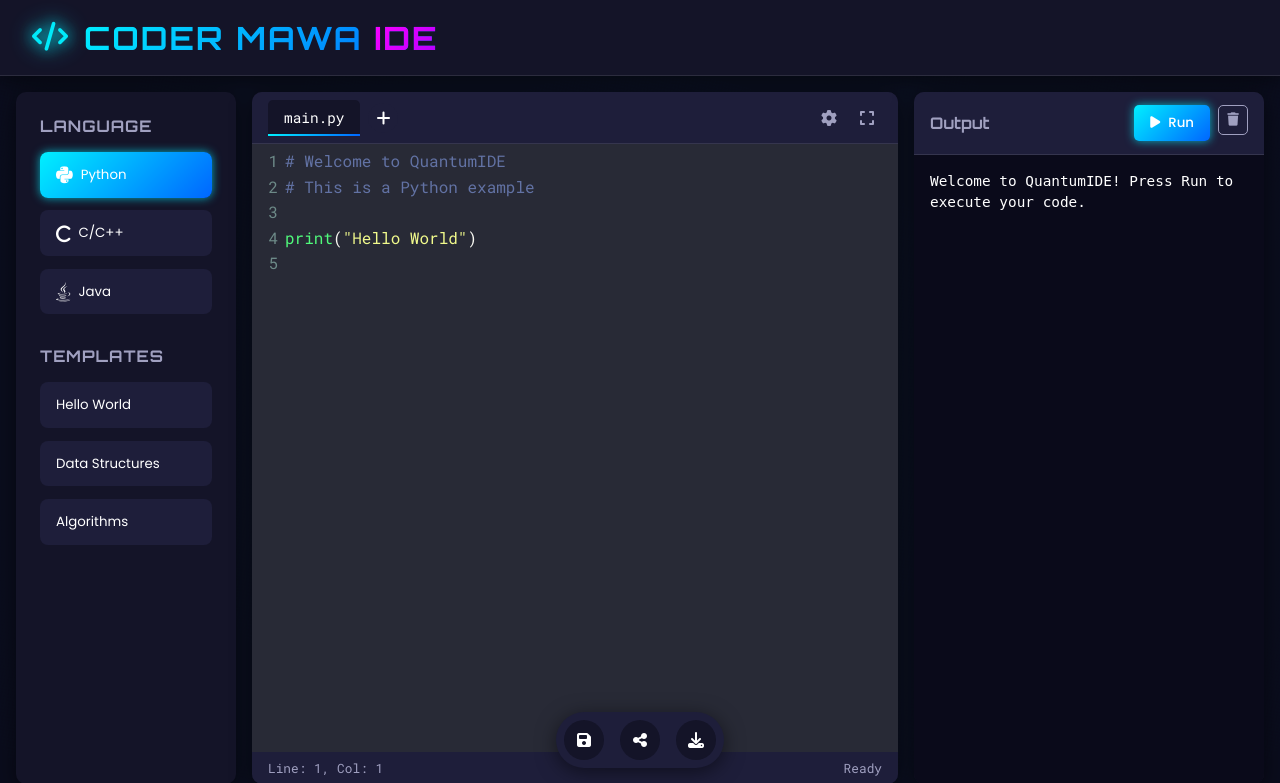
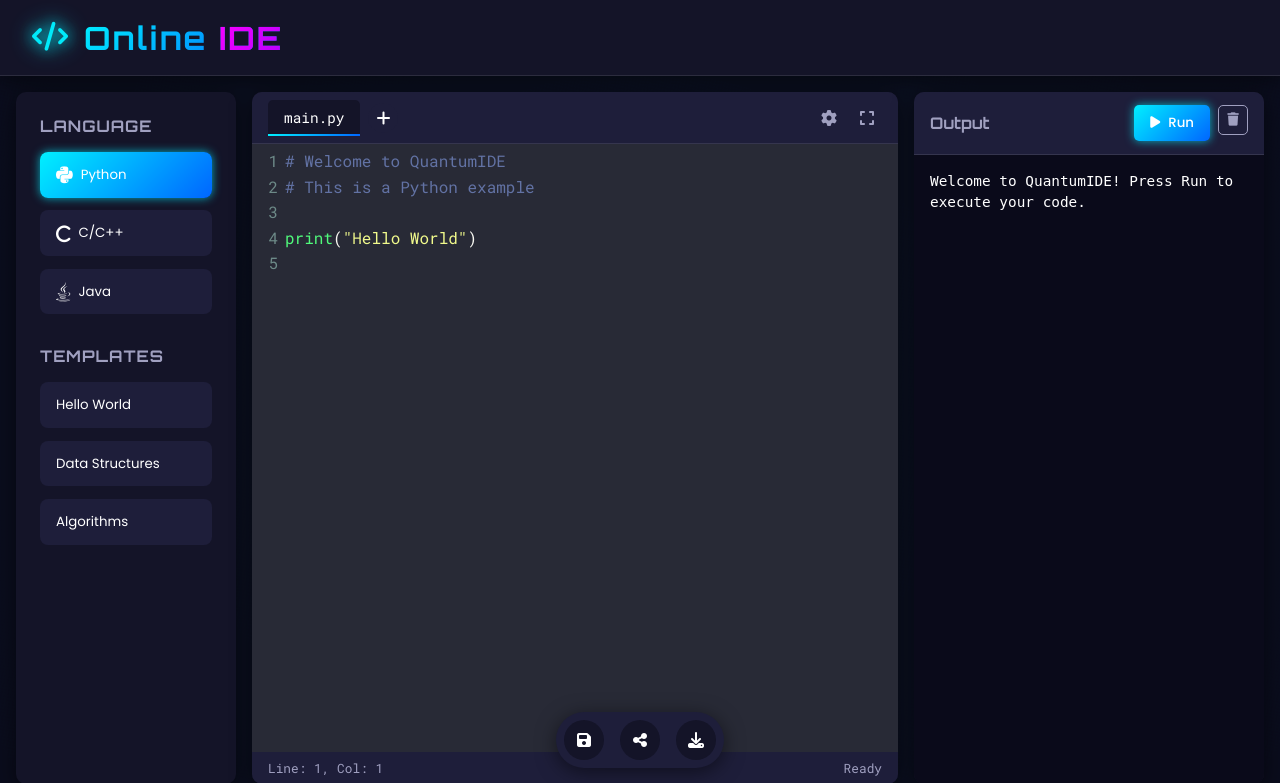
Before and after one commit to Himanth3/ide, a Flask app: page / in a window 1280 px wide. Shown: the top 783 px of the page. Run offline with Flask 3, Linux system fonts and the light colour scheme.

Commit message:
Update index.html

```diff
--- a/templates/index.html
+++ b/templates/index.html
@@ -3,7 +3,7 @@
 <head>
     <meta charset="UTF-8">
     <meta name="viewport" content="width=device-width, initial-scale=1.0">
-    <title>CODER MAWA IDE</title>
+    <title>Online IDE</title>
     <link rel="stylesheet" href="{{ url_for('static', filename='css/style.css') }}">
     <!-- Font Awesome for icons -->
     <link rel="stylesheet" href="https://cdnjs.cloudflare.com/ajax/libs/font-awesome/6.4.0/css/all.min.css">
@@ -21,7 +21,7 @@
                 <div class="logo-icon">
                     <i class="fas fa-code"></i>
                 </div>
-                <h1>CODER MAWA <span>IDE</span></h1>
+                <h1>Online <span>IDE</span></h1>
             </div>
         </header>
 
```
